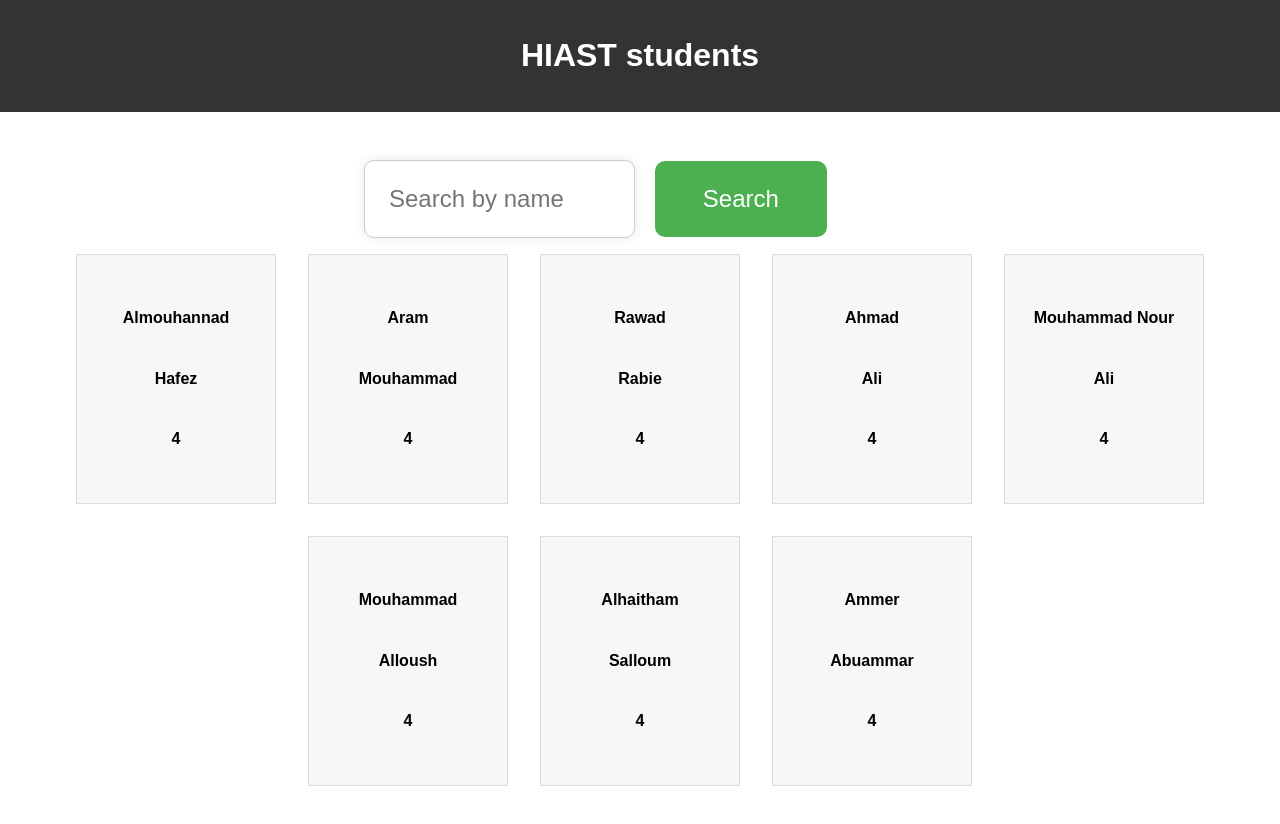
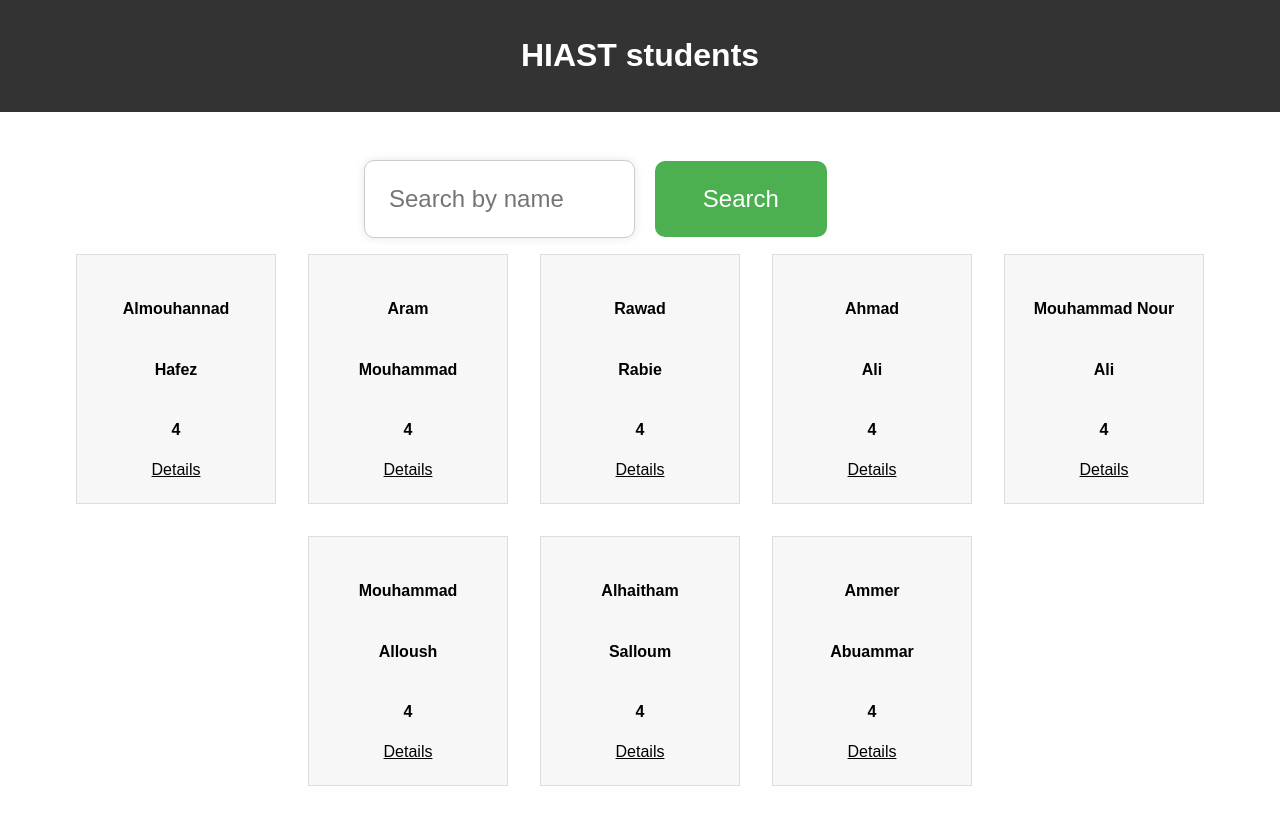
Before and after one commit to Almouhannad/HIAST-students-using-Angular, an Angular app: page / in a window 1280 px wide. Shown: the top 824 px of the page. Built offline with nearby package versions, Linux system fonts and the light colour scheme.

Commit message:
Add details component

```diff
--- a/src/app/app.routes.ts
+++ b/src/app/app.routes.ts
@@ -1,10 +1,16 @@
 import { Routes } from '@angular/router';
 import { HomeComponent } from './components/home/home.component';
+import { DetailsComponent } from './components/details/details.component';
 
 export const routes: Routes = [
     {
         path: '',
         component: HomeComponent,
         title: 'HIAST students'
+    },
+    {
+        path: 'details/:id',
+        component: DetailsComponent,
+        title: 'Details'
     }
 ];
--- /dev/null
+++ b/src/app/components/details/details.component.html
@@ -0,0 +1,2 @@
+<p>details works!</p>
+<h1>{{studentId}}</h1>
--- /dev/null
+++ b/src/app/components/details/details.component.ts
@@ -0,0 +1,18 @@
+import { Component, inject } from '@angular/core';
+import { ActivatedRoute } from '@angular/router';
+
+@Component({
+  selector: 'app-details',
+  standalone: true,
+  imports: [],
+  templateUrl: './details.component.html',
+  styleUrl: './details.component.css'
+})
+export class DetailsComponent {
+  route: ActivatedRoute = inject(ActivatedRoute);
+  studentId = 0;
+
+  constructor() {
+    this.studentId = Number(this.route.snapshot.params['id']);
+  }
+}
--- a/src/app/components/student/student.component.css
+++ b/src/app/components/student/student.component.css
@@ -2,11 +2,17 @@
   background-color: #f7f7f7;
   padding: 1em;
   border: 1px solid #ddd;
-    width: 200px; /* fixed width */
-    height: 250px; /* fixed height */
+  width: 200px;
+  /* fixed width */
+  height: 250px;
+  /* fixed height */
   box-sizing: border-box;
   display: flex;
   flex-direction: column;
   align-items: center;
   justify-content: center;
 }
+
+a {
+  color: black;
+}
--- a/src/app/components/student/student.component.html
+++ b/src/app/components/student/student.component.html
@@ -2,4 +2,5 @@
     <h1 class="first-name">{{student.firstName}}</h1>
     <h1 class="last-name">{{student.lastName}}</h1>
     <h1 class="year">{{student.year}}</h1>
+    <a [routerLink]="['details', student.id]">Details</a>
 </section>
--- a/src/app/components/student/student.component.ts
+++ b/src/app/components/student/student.component.ts
@@ -1,10 +1,11 @@
-import { Component, input, Input } from '@angular/core';
+import { Component, Input } from '@angular/core';
 import { Student } from '../../interfaces/student';
+import { RouterModule } from '@angular/router';
 
 @Component({
   selector: 'app-student',
   standalone: true,
-  imports: [],
+  imports: [RouterModule],
   templateUrl: './student.component.html',
   styleUrl: './student.component.css'
 })
```
Also changed, not shown: src/app/components/details/details.component.css (added). Lines whose indentation alone changed are shown as unchanged.
